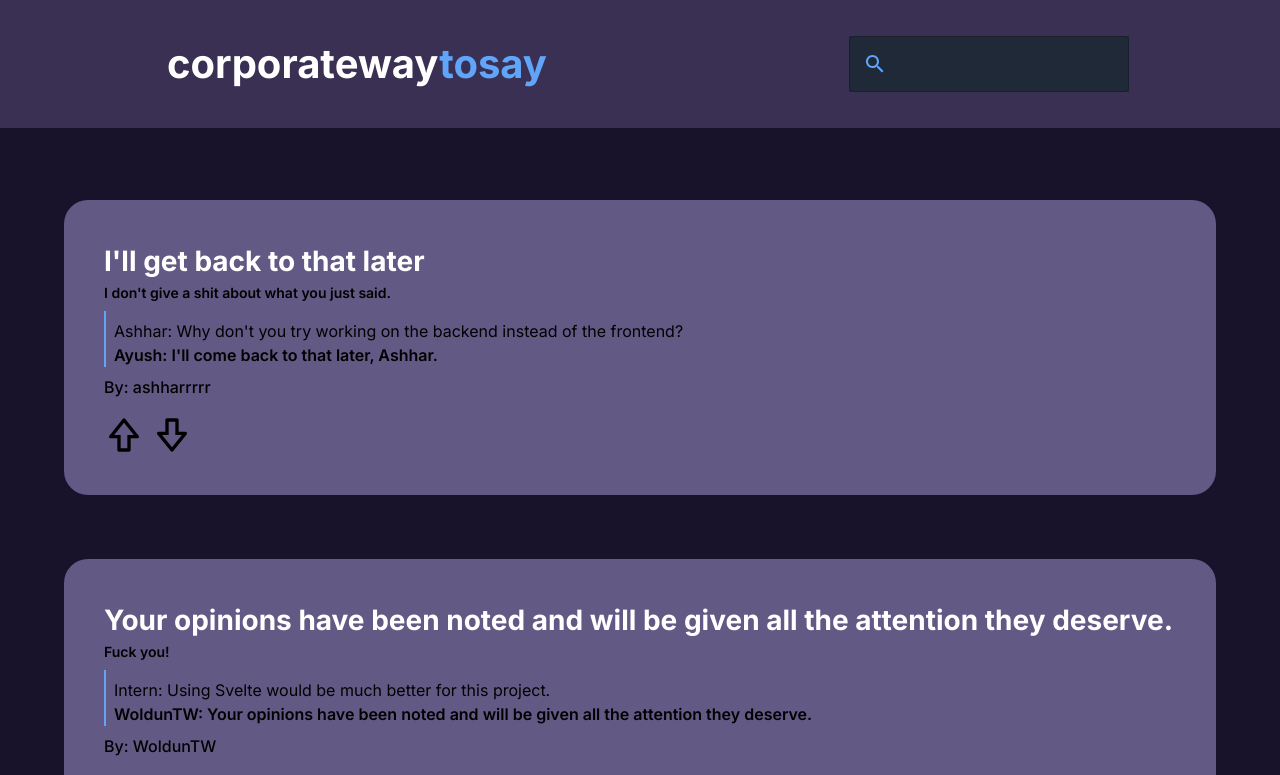
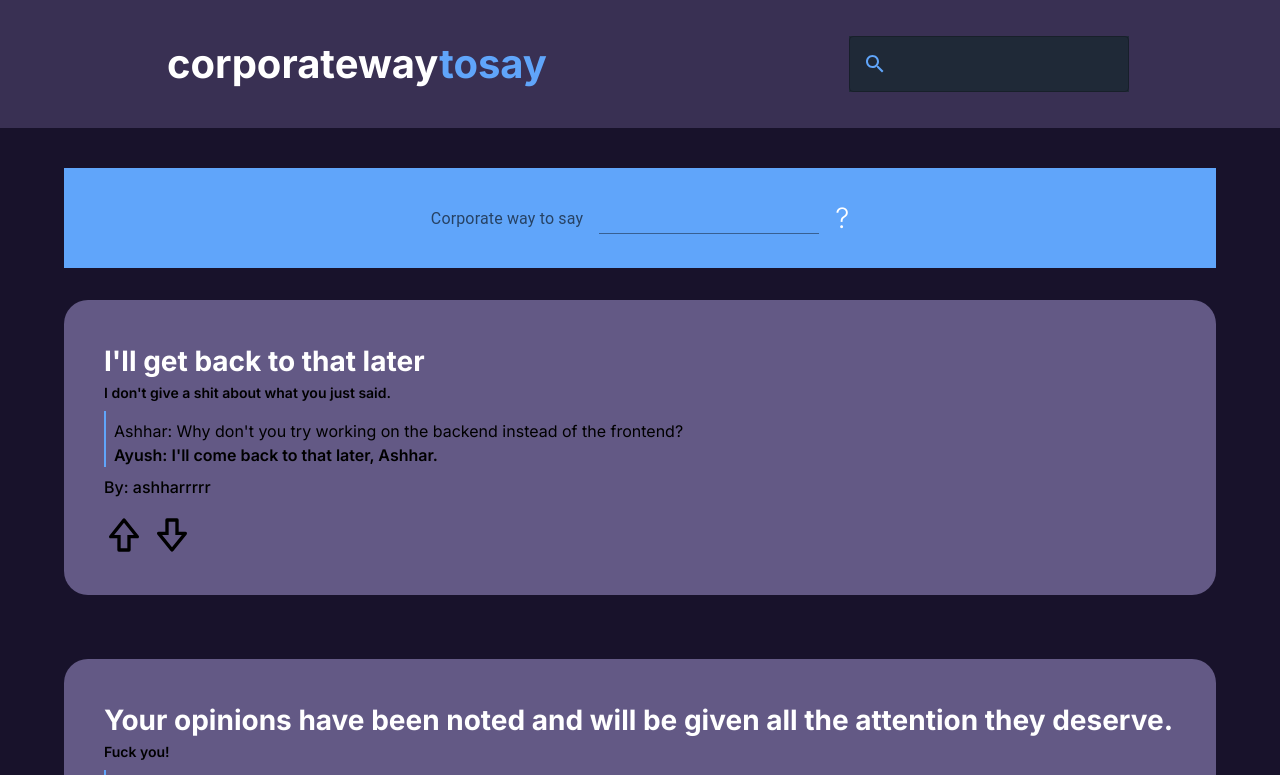
Before and after one commit to AtomicSage22/corporatewaytosay, a Next.js app: page / in a window 1280 px wide. Shown: the top 775 px of the page. Built offline with nearby package versions, Linux system fonts and the light colour scheme.

Commit message:
Add search

```diff
--- a/app/page.jsx
+++ b/app/page.jsx
@@ -1,11 +1,16 @@
 "use client";
 
-import React from "react";
+import React, { useState, useEffect } from "react";
 import Card from "@/components/Card";
-import { slangs } from "../slangs/slangs";
 import { Container } from "@mui/material";
+import SearchBox from "@/components/SearchBox";
+import { slangsList } from "../slangs/slangs";
 
 export default function Home() {
+  const [search, setSearch] = useState("");
+  const [slangs, setSlangs] = useState(slangsList);
+  const [filteredSlangs, setFilteredSlangs] = useState([]);
+
   return (
     <>
       <main className=" w-full h-[calc(100vh-8rem)] flex flex-col gap-10 p-10">
@@ -16,9 +21,10 @@ export default function Home() {
             flexDirection: "column",
           }}
         >
-          {slangs.map((slang) => (
-            <Card slang={slang} />
-          ))}
+          <SearchBox search={search} setSearch={setSearch} />
+          {filteredSlangs.length
+            ? filteredSlangs.map((slang) => <Card slang={slang} />)
+            : slangs.map((slang) => <Card slang={slang} />)}
         </Container>
       </main>
     </>
--- /dev/null
+++ b/components/SearchBox.jsx
@@ -0,0 +1,28 @@
+import React, { useState } from "react";
+import { Box, FormLabel, Input } from "@mui/material";
+
+const SearchBox = ({ search, setSearch }) => {
+  return (
+    <Box className="bg-blue-400 h-[100px] flex justify-center items-center">
+      <Box className="flex items-center gap-4">
+        <FormLabel
+          className="text-[28px] font-light text-white"
+          htmlFor="search"
+        >
+          Corporate way to say
+        </FormLabel>
+        <Input
+          type="text"
+          className="text-[28px] font-light text-white"
+          style={{ textAlign: "center" }}
+          value={search}
+          onChange={(e) => setSearch(e.target.value)}
+        />
+
+        <span className="text-[28px] font-light text-white">?</span>
+      </Box>
+    </Box>
+  );
+};
+
+export default SearchBox;
--- a/slangs/slangs.js
+++ b/slangs/slangs.js
@@ -1,4 +1,4 @@
-const slangs = [
+const slangsList = [
   {
     username: "ashharrrrr",
     title: "I'll get back to that later",
@@ -44,4 +44,4 @@ const slangs = [
   },
 ];
 
-export { slangs };
+export { slangsList };
```
